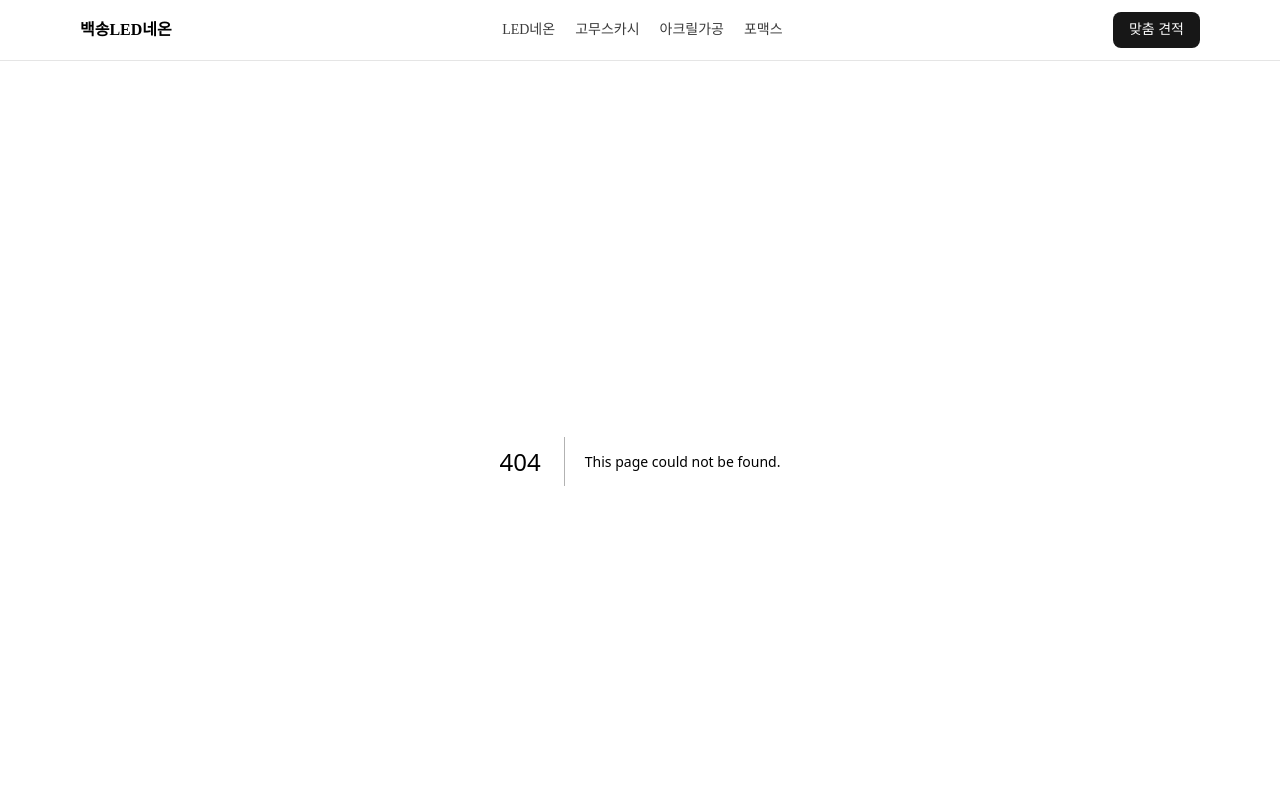
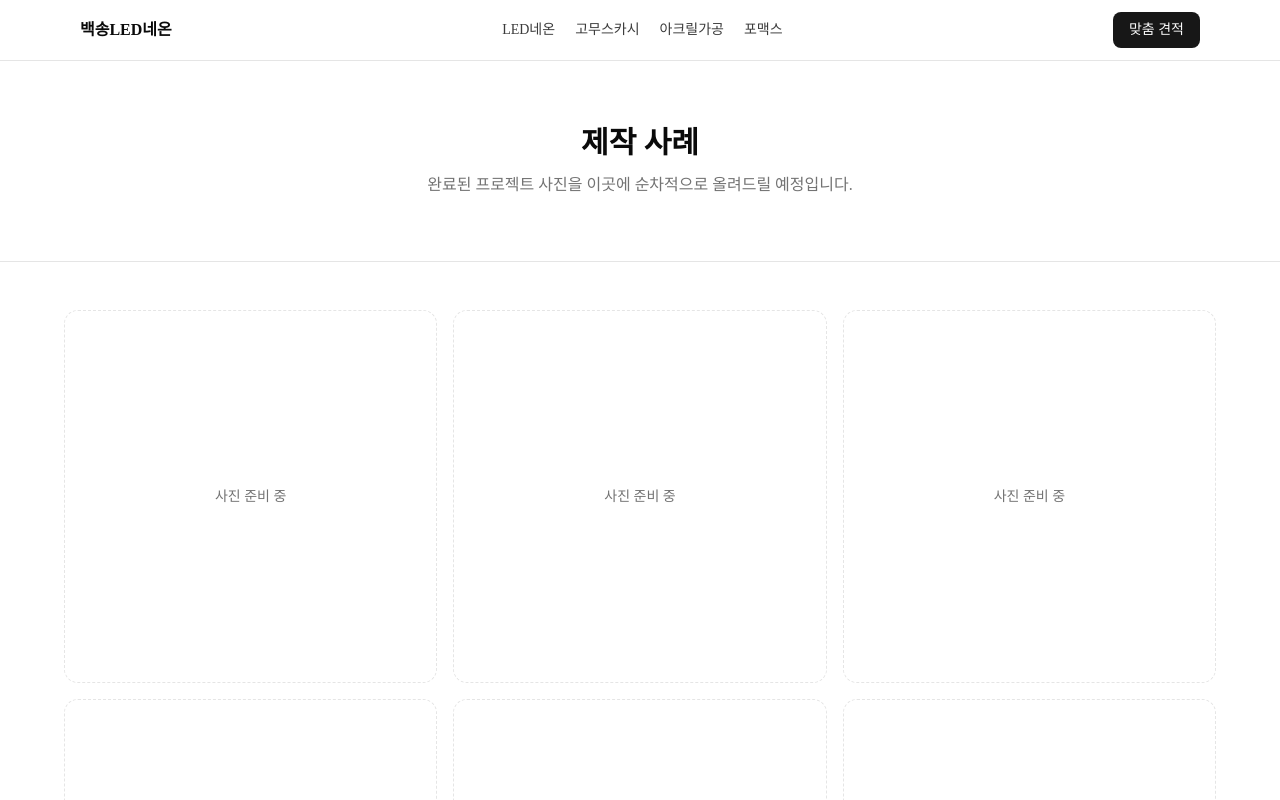
Before and after one commit to shscasi-stack/bs-sign, a Next.js app: page /portfolio in a window 1280 px wide. Before the commit this address had no page. Shown: the top 800 px of the page. Built offline with nearby package versions, Linux system fonts and the light colour scheme.

Commit message:
Add portfolio page, link it from the homepage highlights section
"제작 사례 미리보기" heading and a new "전체보기" link now route to
/portfolio, a gallery page ready for real project photos later.

```diff
--- a/src/app/page.tsx
+++ b/src/app/page.tsx
@@ -91,7 +91,19 @@ export default function Home() {
 
       <section className="px-4 py-16">
         <div className="mx-auto max-w-6xl">
-          <h2 className="text-xl font-semibold">제작 사례 미리보기</h2>
+          <div className="flex items-baseline justify-between">
+            <Link href="/portfolio" className="group">
+              <h2 className="text-xl font-semibold group-hover:underline">
+                제작 사례 미리보기
+              </h2>
+            </Link>
+            <Link
+              href="/portfolio"
+              className="text-sm text-muted-foreground hover:text-foreground"
+            >
+              전체보기
+            </Link>
+          </div>
           <div className="mt-6 grid gap-4 sm:grid-cols-2 lg:grid-cols-4">
             {HIGHLIGHT_PRODUCTS.map((product) => (
               <Link key={product.slug} href={`/products/${product.category}`}>
--- /dev/null
+++ b/src/app/portfolio/page.tsx
@@ -0,0 +1,32 @@
+import type { Metadata } from 'next';
+
+export const metadata: Metadata = {
+  title: '제작 사례 | 백송LED네온',
+  description: 'LED네온 · 고무스카시 · 아크릴가공 · 포맥스 제작 사례 모음',
+};
+
+export default function PortfolioPage() {
+  return (
+    <main className="flex flex-1 flex-col">
+      <section className="border-b px-4 py-16 text-center">
+        <h1 className="text-3xl font-semibold">제작 사례</h1>
+        <p className="mt-3 text-muted-foreground">
+          완료된 프로젝트 사진을 이곳에 순차적으로 올려드릴 예정입니다.
+        </p>
+      </section>
+
+      <section className="px-4 py-12">
+        <div className="mx-auto grid max-w-6xl gap-4 sm:grid-cols-2 lg:grid-cols-3">
+          {Array.from({ length: 6 }).map((_, index) => (
+            <div
+              key={index}
+              className="flex aspect-square items-center justify-center rounded-xl border border-dashed text-sm text-muted-foreground"
+            >
+              사진 준비 중
+            </div>
+          ))}
+        </div>
+      </section>
+    </main>
+  );
+}
--- a/src/app/sitemap.ts
+++ b/src/app/sitemap.ts
@@ -7,6 +7,7 @@ export default function sitemap(): MetadataRoute.Sitemap {
   const staticRoutes: MetadataRoute.Sitemap = [
     { url: BASE_URL, changeFrequency: 'weekly', priority: 1 },
     { url: `${BASE_URL}/configurator`, changeFrequency: 'weekly', priority: 0.9 },
+    { url: `${BASE_URL}/portfolio`, changeFrequency: 'weekly', priority: 0.7 },
   ];
 
   const categoryRoutes: MetadataRoute.Sitemap = CATEGORIES.map((category) => ({
```
